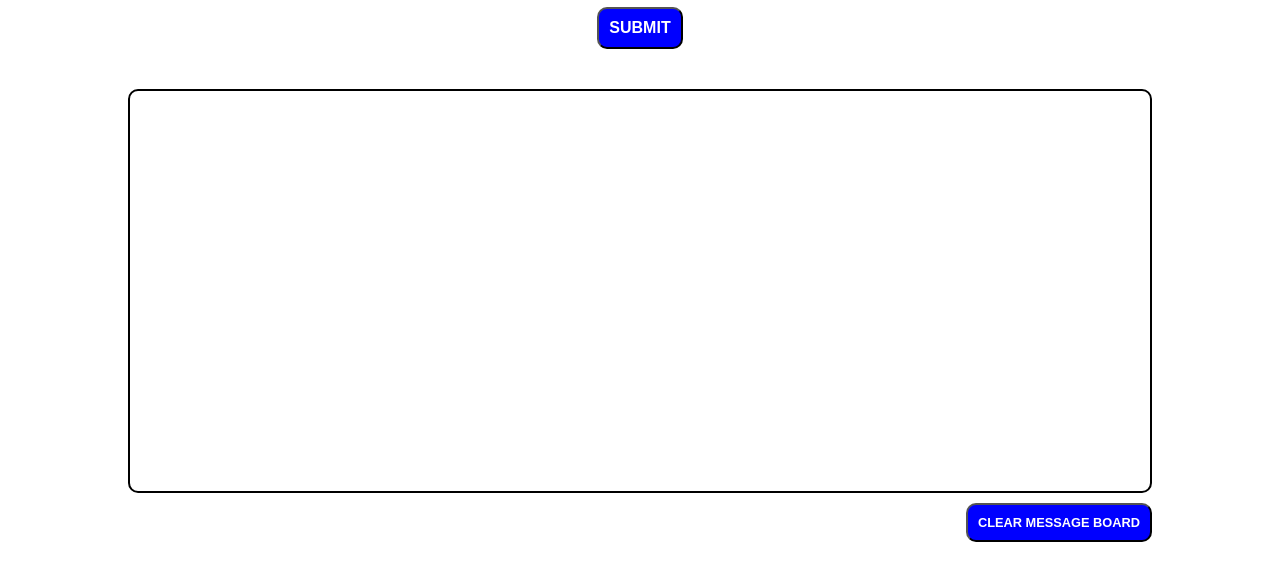
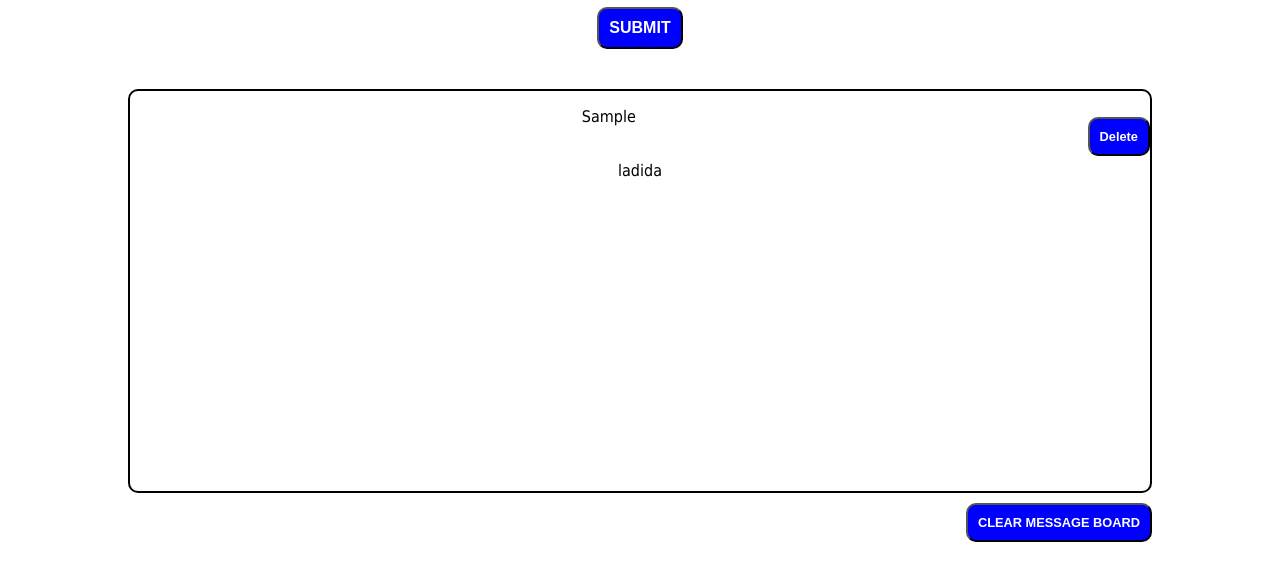
Before and after one commit to threepears/chatty, a plain HTML site: page index.html in a window 1280 px wide. Both pictures are taken after typing "Sample" into the empty fields and a click on the input "SUBMIT". Shown: the part 209-790 px from the top of the page. Drawn offline with Linux system fonts and the light colour scheme.

Commit message:
updated JS

```diff
--- a/chatty.js
+++ b/chatty.js
@@ -1,15 +1,29 @@
-document.querySelector("body").addEventListener("click", function(event) {
-  console.log(event);
 
 
-function moveintobox (clickEvent){
-  var fieldInput = document.getElementById("field-input");
-  var content = document.querySelector("body").getElementById("text-box");
-  content.innerHTML =+ "<p>" + fieldInput +  <input class ="deletebuttons" type="submit-input>Delete</input>  </p>";
+function moveIntoBox (clickEvent  ){
+  var fieldInput = document.getElementById("field-input").value;
+  console.log(fieldInput);
+  var textBox = document.getElementById("text-box");
+  console.log(textBox);
+  // var oldtextbox = textBox;
+  textBox.innerHTML = "<p class ='entry'>" + fieldInput + "<button class ='button' id ='deletor' type='button' target = 'delete' text='Delete'>Delete</button></p><br>" + textBox.innerHTML;
+  console.log(textBox);
+
+}
+  // document.querySelector("body").addEventListener("click", function(event)
+  // {console.log(event);
+    // if (event.target.value === "delete") {
+    // textBox.innerHTML = oldtextbox;
+    // }
+    // else {
+    //   // textBox.innerHTML = textBox;
+    // }
+  // });
+// }
 
 
 var triggerMove = document.getElementById("submit-input");
-triggerMove.addEventListener("click", moveintobox);
+triggerMove.addEventListener("click", moveIntoBox);
 
 
   // // Handle the click event on any li
--- a/index.html
+++ b/index.html
@@ -22,7 +22,7 @@
 		<input id="field-input" type="textarea">
 		<input id="submit-input" type="submit" value="SUBMIT">
 		<div id="message">
-			<div id="text-box"></div>
+			<div id="text-box">ladida</div>
 			<button id="clear-box">CLEAR MESSAGE BOARD</button>
 		</div>
 
```
